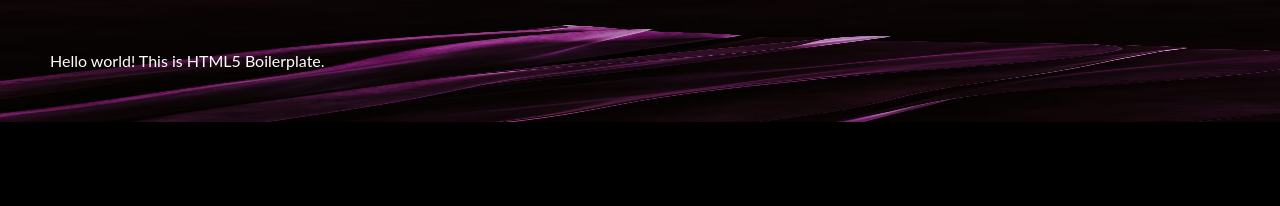
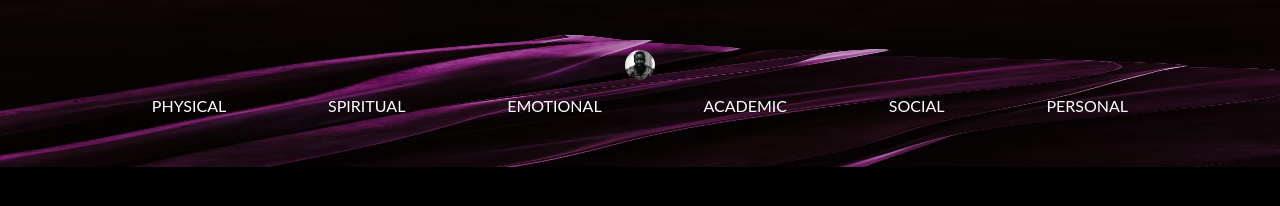
Before and after one commit to Nehemiah-A/vision-board, a website built with webpack: page Emotional/index.html in a window 1280 px wide. Built offline with nearby package versions, Linux system fonts and the light colour scheme.

Commit message:
edited the navigation and added it to the rest of the pages

```diff
--- a/Emotional/index.html
+++ b/Emotional/index.html
@@ -22,11 +22,23 @@
 </head>
 
 <body>
-
-  <!-- Add your site or application content here -->
-  <p>Hello world! This is HTML5 Boilerplate.</p>
-  <script src="js/app.js"></script>
-
+  <header>
+    <div class="content-wrapper">
+      <a href="../index.html" rel="noopener" class="home"> <img src="../img/me.jpg" class="home-image"></a>
+      <div class="header-divider"></div>
+      <nav>
+        <div class="navigation">
+          <div class="nav-content">
+            <a href="../Physical/index.html" rel="noopener">Physical</a>
+            <a href="../Spiritual/index.html" rel="noopener">Spiritual</a>
+            <a href="../Emotional/index.html" rel="noopener">Emotional</a>
+            <a href="../Academic/index.html" rel="noopener">Academic</a>
+            <a href="../Social/index.html" rel="noopener">Social</a>
+            <a href="../Personal/index.html" rel="noopener">Personal</a>
+          </div>
+        </div>
+      </nav>
+  </header>
 </body>
 
 </html>
--- a/css/main.css
+++ b/css/main.css
@@ -92,12 +92,26 @@ html {
   background-repeat: no-repeat;
   background-position: center;
   background-attachment: scroll;
+  width: 100%;
 }
 
 body {
   font-family: "Lato", sans-serif;
   color: white;
   margin: 50px;
+}
+
+.home {
+  display: flex;
+  justify-content: center;
+  align-content: center;
+}
+
+.home-image {
+  width: 30px;
+  height: 30px;
+  margin-bottom: 15px;
+  border-radius: 50%;
 }
 
 h2{
@@ -113,7 +127,7 @@ figure {
   height: 50%;
 }
 
- img {
+ .me {
   display: flex;
   justify-content: center;
   align-items: center;
@@ -128,7 +142,7 @@ figure {
 a {
   color: white;
   text-transform: uppercase;
-  font-size: .50em;
+  font-size: 1em;
   text-decoration: none;
 }
 
@@ -138,8 +152,10 @@ a:hover{
 
 
 .nav-content {
+  width: 100%;
   display: flex;
-  justify-content: space-around;
+  justify-content: space-evenly;
+  align-content: space-evenly ;
   flex-wrap: wrap;
 }
 
@@ -147,7 +163,7 @@ a:hover{
 strong{
   color: #A53F87;
   text-transform: uppercase;
-  position: fixed;
+  position: relative;
   font-weight: 700;
 }
 
```
Also changed, not shown: Financial/index.html (+1 -1 lines), Personal/index.html (+17 -5 lines), Physical/index.html (+1 -1 lines), Social/index.html (+17 -5 lines), Spiritual/index.html (+17 -5 lines), index.html (+1 -1 lines).
